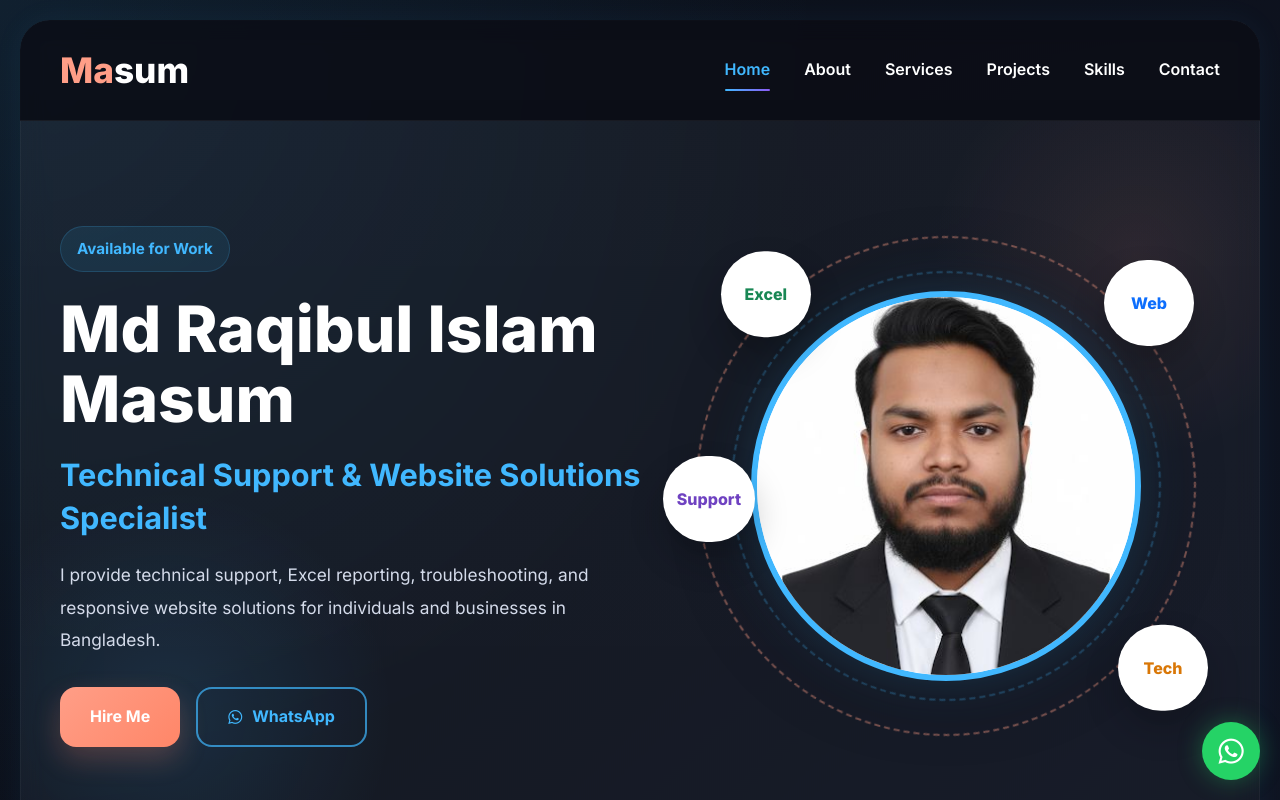
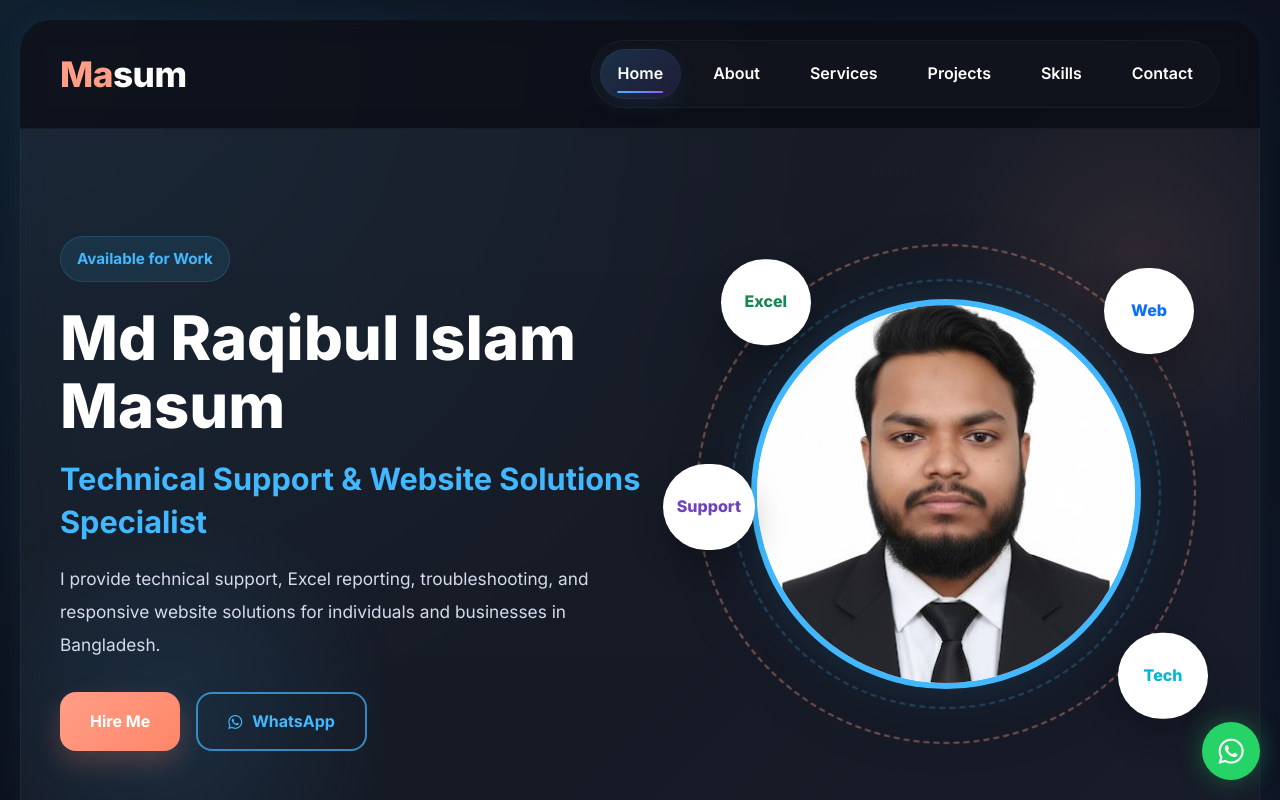
Before and after one commit to masum462441/portfolio, a plain HTML site: page index.html in a window 1280 px wide. Shown: the top 800 px of the page. Drawn offline with Linux system fonts and the light colour scheme; animation ran at ten frames a second.

Commit message:
Refactor CSS styles for improved layout and design

```diff
--- a/style.css
+++ b/style.css
@@ -48,16 +48,25 @@ body {
 
 .navbar {
   width: 100%;
-  padding: 22px 40px;
+  padding: 20px 40px;
   display: flex;
   justify-content: space-between;
   align-items: center;
-  background: rgba(10, 12, 20, 0.82);
-  backdrop-filter: blur(16px);
+  background: rgba(10, 12, 20, 0.72);
+  backdrop-filter: blur(18px);
+  -webkit-backdrop-filter: blur(18px);
   position: sticky;
   top: 0;
   z-index: 1000;
   border-bottom: 1px solid rgba(255, 255, 255, 0.05);
+  transition: all 0.35s ease;
+}
+
+.navbar.scrolled {
+  padding: 14px 40px;
+  background: rgba(8, 10, 18, 0.9);
+  box-shadow: 0 14px 35px rgba(0, 0, 0, 0.28);
+  border-bottom: 1px solid rgba(65, 184, 255, 0.08);
 }
 
 .logo {
@@ -65,16 +74,35 @@ body {
   font-weight: 800;
   text-decoration: none;
   color: var(--text-main);
+  letter-spacing: -0.5px;
+  position: relative;
+  transition: 0.35s ease;
 }
 
 .logo span {
   color: var(--accent);
+  transition: 0.35s ease;
+}
+
+.logo:hover {
+  transform: translateY(-1px);
+  text-shadow: 0 0 18px rgba(255, 158, 135, 0.2);
+}
+
+.logo:hover span {
+  color: #ffb39f;
+  text-shadow: 0 0 20px rgba(255, 158, 135, 0.35);
 }
 
 .nav-links {
   display: flex;
-  gap: 34px;
+  gap: 14px;
   flex-wrap: wrap;
+  align-items: center;
+  padding: 8px;
+  border-radius: 999px;
+  background: rgba(255, 255, 255, 0.02);
+  border: 1px solid rgba(255, 255, 255, 0.04);
 }
 
 .nav-links a {
@@ -83,29 +111,69 @@ body {
   font-size: 1rem;
   font-weight: 600;
   position: relative;
-  transition: 0.3s ease;
+  padding: 12px 18px;
+  border-radius: 999px;
+  transition: all 0.3s ease;
+  overflow: hidden;
+}
+
+.nav-links a::before {
+  content: "";
+  position: absolute;
+  inset: 0;
+  border-radius: 999px;
+  background: linear-gradient(
+    135deg,
+    rgba(65, 184, 255, 0.14),
+    rgba(139, 92, 246, 0.1)
+  );
+  opacity: 0;
+  transform: scale(0.9);
+  transition: all 0.3s ease;
+  z-index: -1;
 }
 
 .nav-links a::after {
   content: "";
   position: absolute;
-  left: 0;
-  bottom: -8px;
+  left: 50%;
+  bottom: 6px;
   width: 0;
   height: 2px;
   border-radius: 999px;
   background: linear-gradient(90deg, var(--primary), var(--accent-2));
-  transition: 0.3s ease;
+  transform: translateX(-50%);
+  transition: width 0.3s ease;
 }
 
-.nav-links a:hover,
-.nav-links a.active {
-  color: var(--primary);
+.nav-links a:hover {
+  color: #ffffff;
+  transform: translateY(-1px);
 }
 
-.nav-links a:hover::after,
+.nav-links a:hover::before {
+  opacity: 1;
+  transform: scale(1);
+}
+
+.nav-links a:hover::after {
+  width: 56%;
+}
+
+.nav-links a.active {
+  color: #ffffff;
+  background: linear-gradient(
+    135deg,
+    rgba(65, 184, 255, 0.18),
+    rgba(139, 92, 246, 0.12)
+  );
+  box-shadow:
+    inset 0 0 0 1px rgba(255, 255, 255, 0.04),
+    0 8px 20px rgba(65, 184, 255, 0.08);
+}
+
 .nav-links a.active::after {
-  width: 100%;
+  width: 56%;
 }
 
 .menu-toggle {
@@ -120,6 +188,11 @@ body {
   justify-content: center;
   flex-direction: column;
   gap: 5px;
+  transition: 0.3s ease;
+}
+
+.menu-toggle:hover {
+  background: rgba(65, 184, 255, 0.08);
 }
 
 .menu-toggle span {
@@ -175,7 +248,7 @@ body {
 }
 
 .hero-name {
-  font-size: clamp(2.6rem, 5vw, 4.8rem);
+  font-size: clamp(2.4rem, 4.8vw, 4.4rem);
   line-height: 1.1;
   font-weight: 800;
   color: var(--text-main);
@@ -324,7 +397,7 @@ body {
 .icon-4 {
   bottom: 72px;
   right: 12px;
-  color: #d97706;
+  color: #06b6d4;
   animation-delay: 1.5s;
 }
 
@@ -587,6 +660,11 @@ body {
     padding-bottom: 18px;
   }
 
+  .navbar.scrolled {
+    padding-top: 14px;
+    padding-bottom: 14px;
+  }
+
   .menu-toggle {
     display: inline-flex;
   }
@@ -595,19 +673,27 @@ body {
     position: absolute;
     top: calc(100% + 10px);
     right: 24px;
-    width: 230px;
-    padding: 18px;
-    border-radius: 18px;
+    width: 250px;
+    padding: 16px;
+    border-radius: 20px;
     background: rgba(11, 14, 25, 0.96);
-    backdrop-filter: blur(12px);
+    backdrop-filter: blur(14px);
+    -webkit-backdrop-filter: blur(14px);
     border: 1px solid rgba(255, 255, 255, 0.06);
     flex-direction: column;
-    gap: 16px;
+    gap: 10px;
     opacity: 0;
     pointer-events: none;
     transform: translateY(-10px);
     transition: 0.3s ease;
     box-shadow: 0 18px 40px rgba(0, 0, 0, 0.35);
+  }
+
+  .nav-links a {
+    width: 100%;
+    text-align: left;
+    padding: 12px 14px;
+    border-radius: 14px;
   }
 
   .nav-links.show {
```
